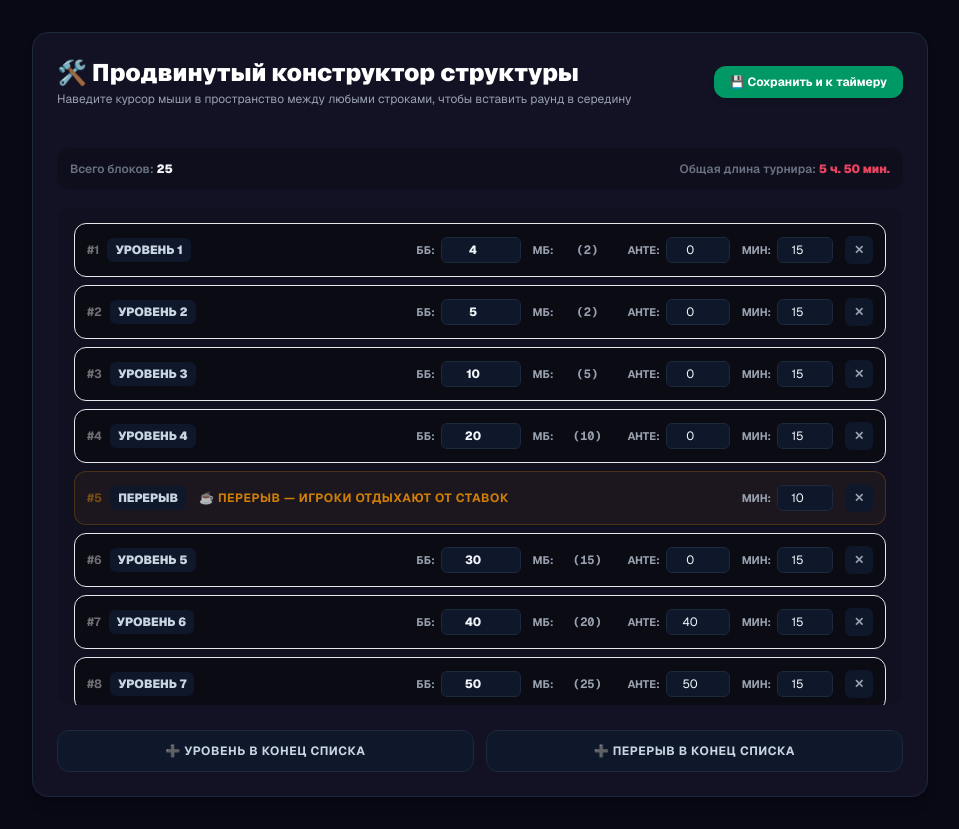
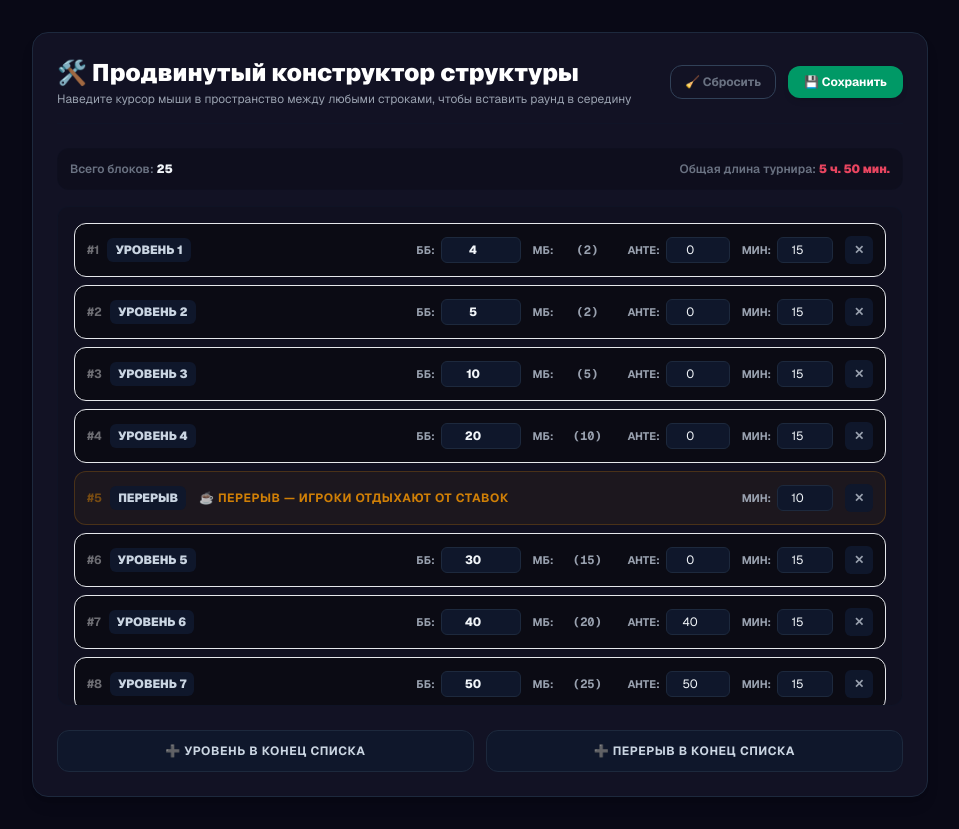
Before and after one commit to superigrooper/raise-up, a Next.js app: page /timer/constructor in a window 1280 px wide. Shown: the whole page, without its empty margins (160-1119 px from the left). Built offline with nearby package versions, Linux system fonts and the light colour scheme.

Commit message:
Add reset button custom grid

```diff
--- a/src/app/timer/constructor/page.tsx
+++ b/src/app/timer/constructor/page.tsx
@@ -14,9 +14,11 @@ export default function StructureConstructor() {
     totalDurationStr,
     theme,
     config,
+    resetCustomGrid,
   } = usePokerStore();
   const _hasHydrated = usePokerStore((state) => state._hasHydrated);
   const [isClient, setIsClient] = useState(false);
+  const [isResetModalOpen, setIsResetModalOpen] = useState(false);
 
   useEffect(() => {
     setIsClient(true);
@@ -25,7 +27,7 @@ export default function StructureConstructor() {
     }
   }, []);
 
-   const getThemeClass = () => {
+  const getThemeClass = () => {
     if (theme === "navy") return "navy bg-[#090916] text-white";
     return "bg-gray-100 text-gray-900";
   };
@@ -74,11 +76,20 @@ export default function StructureConstructor() {
             </p>
           </div>
           <div className="flex items-center gap-3">
+            <button
+              onClick={() => {
+                resetCustomGrid();
+              }}
+              className="px-3.5 py-2 border border-gray-300 dark:border-gray-700 navy:border-slate-700 text-gray-500 hover:text-[#e94560] hover:border-[#e94560] font-bold text-xs rounded-xl transition-all cursor-pointer bg-transparent"
+              title="Сбросить таблицу к исходному шаблону пресета"
+            >
+              🧹 Сбросить
+            </button>
             <Link
               href="/timer"
               className="px-4 py-2 bg-emerald-600 hover:bg-emerald-500 text-white font-bold text-xs rounded-xl shadow-md transition-colors text-center cursor-pointer"
             >
-              💾 Сохранить и к таймеру
+              💾 Сохранить
             </Link>
           </div>
         </header>
--- a/src/store/usePokerStore.ts
+++ b/src/store/usePokerStore.ts
@@ -297,6 +297,17 @@ export const usePokerStore = create<any>()(
           };
         });
       },
+      // Вставить внутрь usePokerStore в файле src/store/usePokerStore.ts:
+
+      resetCustomGrid: () => {
+        set({
+          isCustomGrid: false,
+          currentIndex: 0,
+          isPaused: true,
+        });
+        // Вызываем базовую генерацию турнира по стандартным правилам пресета
+        get().buildTournament();
+      },
     }),
     {
       name: "poker-timer-v26",
--- a/src/types/poker.ts
+++ b/src/types/poker.ts
@@ -58,4 +58,5 @@ export interface PokerStore {
   // addCustomRow: (isBreak: boolean) => void;
   insertCustomRow: (index: number, isBreak: boolean) => void;
   removeCustomRow: (index: number) => void;
+  resetCustomGrid: () => void;
 }
```
